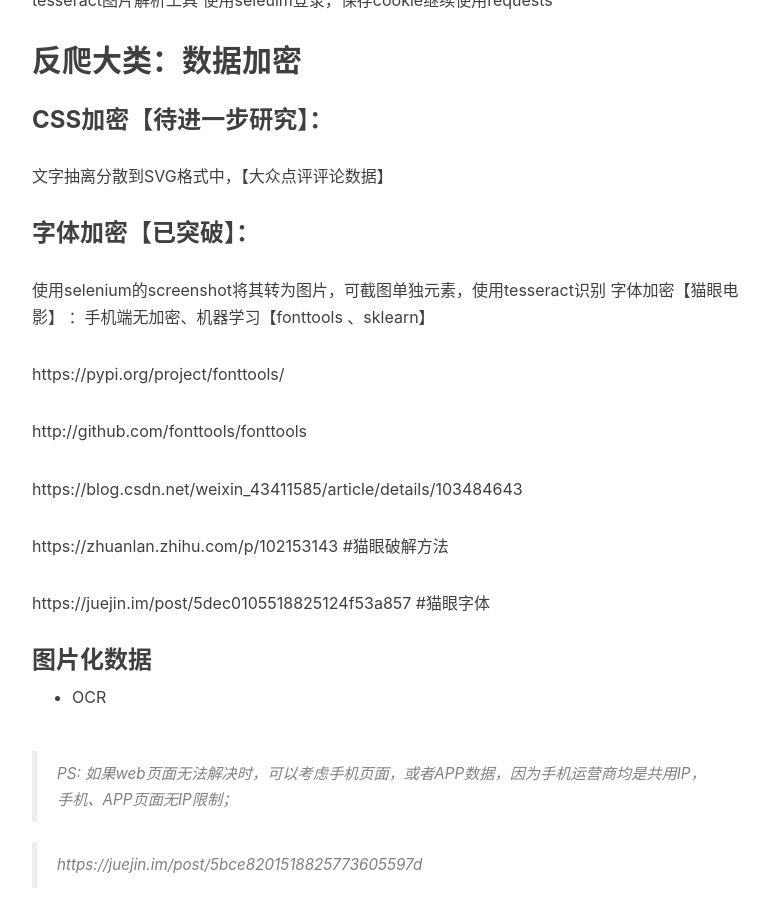
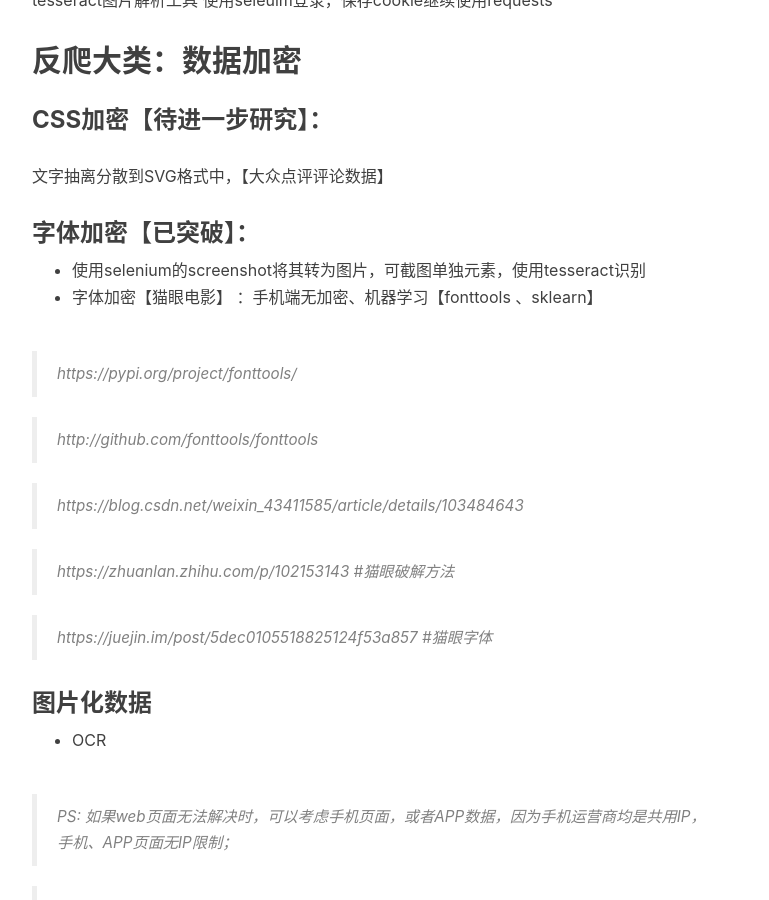
Before and after one commit to shawze/shawze.github.io, a Jekyll site: the page built from _posts/2020-10-04-爬虫总结.md, in a window 1280 px wide and 900 px high, scrolled down 2140 px. Shown: the whole window, without its empty margins (233-1002 px from the left). Built offline with Jekyll 4.4.1, drawn with Linux system fonts in a browser that asks for light colours; nearby versions of some CDN libraries; comment, search, counter and statistics services are not loaded.

Commit message:
Update 2020-10-04-爬虫总结.md

```diff
--- a/_posts/2020-10-04-爬虫总结.md
+++ b/_posts/2020-10-04-爬虫总结.md
@@ -2,6 +2,7 @@
 layout: post
 title:  爬虫总结
 date:   2020-10-04
+
 ---
 
 ## 反爬大类：身份行为识别
@@ -88,18 +89,18 @@
 
 ### 字体加密【已突破】：
 
-使用selenium的screenshot将其转为图片，可截图单独元素，使用tesseract识别
-字体加密【猫眼电影】   ：手机端无加密、机器学习【fonttools 、sklearn】
+* 使用selenium的screenshot将其转为图片，可截图单独元素，使用tesseract识别
+* 字体加密【猫眼电影】   ：手机端无加密、机器学习【fonttools 、sklearn】
 
-https://pypi.org/project/fonttools/
+> https://pypi.org/project/fonttools/
 
-http://github.com/fonttools/fonttools
+> http://github.com/fonttools/fonttools
 
-https://blog.csdn.net/weixin_43411585/article/details/103484643
+> https://blog.csdn.net/weixin_43411585/article/details/103484643
 
-https://zhuanlan.zhihu.com/p/102153143   #猫眼破解方法
+> https://zhuanlan.zhihu.com/p/102153143   #猫眼破解方法
 
-https://juejin.im/post/5dec0105518825124f53a857 #猫眼字体
+> https://juejin.im/post/5dec0105518825124f53a857 #猫眼字体
 
 
 ### 图片化数据
```
